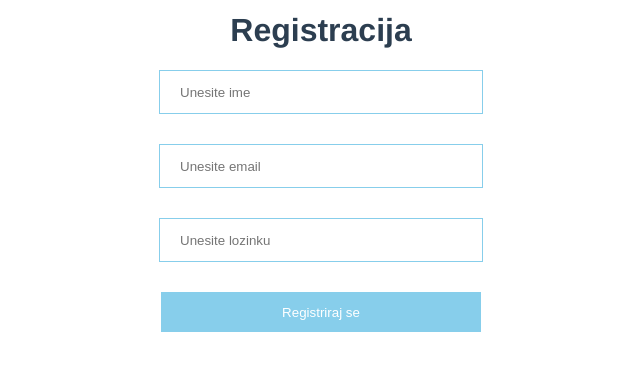
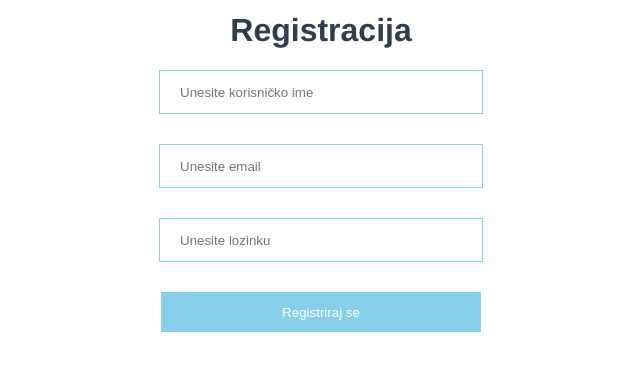
Before and after one commit to jurandarjanovic/careerlift-project, a Vue app: page / in a window 1280 px wide. Shown: the part 186-556 px from the top of the page, without its empty margins (319-959 px from the left). Built offline with nearby package versions, Linux system fonts and the light colour scheme.

Commit message:
registracija-autocomplete dodan za ime, email i password

```diff
--- a/src/components/SignUp.vue
+++ b/src/components/SignUp.vue
@@ -2,10 +2,12 @@
 <img class="logo1" src="../assets/logo1.png" title="CareerLift">
 <h1>Registracija</h1>
 <div class="registracija">
-    <input type="text" v-model="name" placeholder="Unesite ime" />
-    <input type="email" v-model="email" placeholder="Unesite email" />
-    <input type="password" v-model="password" placeholder="Unesite lozinku" />
+    <form>
+    <input type="text" v-model="username" placeholder="Unesite korisničko ime" autocomplete="username" />
+    <input type="email" v-model="email" placeholder="Unesite email" autocomplete="email" />
+    <input type="password" v-model="password" placeholder="Unesite lozinku" autocomplete="current-password" />
     <button v-on:click="signUp"> Registriraj se </button>
+    </form>
 </div>
 </template>
 <script>
@@ -15,24 +17,25 @@ export default {
     data()
     {
         return {
-            name:'',
+            username:'',
             email:'',
             password:''
         }
     },
     methods:{
-        async signUp()
+        async signUp() //asinkrona funkcija za slanje POST zahtjeva
         {
-            let result = await axios.post("http://localhost:3000/korisnici",{
+            let result = await axios.post("http://localhost:3000/korisnici", //varijabla u koju se sprema zahtjev
+            {
                email:this.email,
                password:this.password,
-               name:this.name
+               username:this.username
             });
 
             console.warn(result);
             if(result.status==201)
             {
-                alert("sign-up done");
+                alert("Registracija uspjesna");
                 localStorage.setItem("user-info",JSON.stringify(result.data))
             }
         }
```
